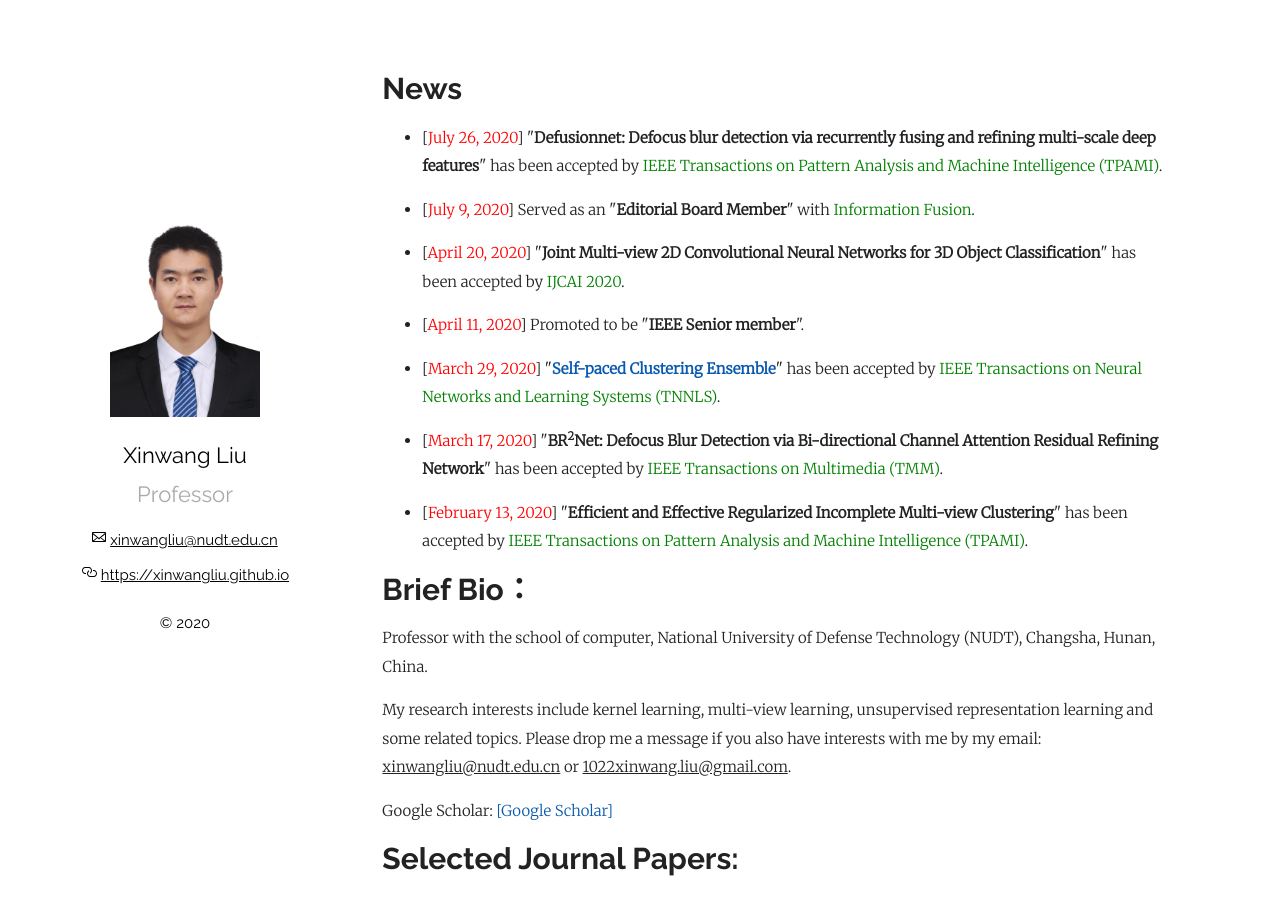
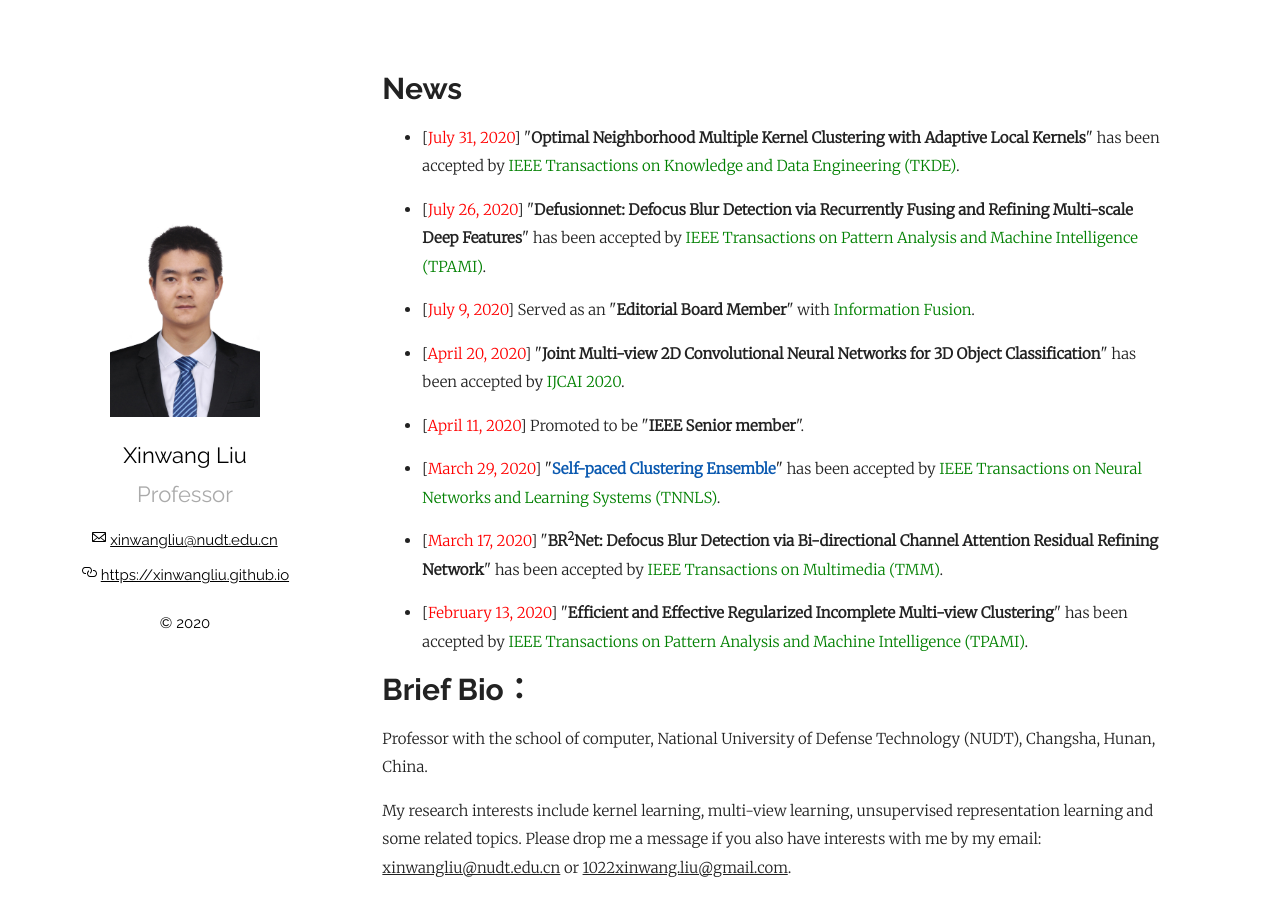
Before and after one commit to wx-liang/xinwangliu.github.io, a Jekyll site: the page built from index.md, in a window 1280 px wide and 900 px high. Built offline with Jekyll 4.4.1, drawn with Linux system fonts in a browser that asks for light colours; our own code applies the rules of GitHub Pages for plain Markdown files.

Commit message:
Update index.md

```diff
--- a/index.md
+++ b/index.md
@@ -5,7 +5,9 @@
 # News
 <ul>
 
-<p style="margin-top: 6px;"><li>[<font color="red">July 26, 2020</font>]  "<b>Defusionnet: Defocus blur detection via recurrently fusing and refining multi-scale deep features</b>" has been accepted by <font color="green">IEEE Transactions on Pattern Analysis and Machine Intelligence (TPAMI)</font>.</li></p>
+<p style="margin-top: 6px;"><li>[<font color="red">July 31, 2020</font>]  "<b>Optimal Neighborhood Multiple Kernel Clustering with Adaptive Local Kernels</b>" has been accepted by <font color="green">IEEE Transactions on Knowledge and Data Engineering (TKDE)</font>.</li></p>
+
+<p style="margin-top: 6px;"><li>[<font color="red">July 26, 2020</font>]  "<b>Defusionnet: Defocus Blur Detection via Recurrently Fusing and Refining Multi-scale Deep Features</b>" has been accepted by <font color="green">IEEE Transactions on Pattern Analysis and Machine Intelligence (TPAMI)</font>.</li></p>
 
 <p style="margin-top: 6px;"><li>[<font color="red">July 9, 2020</font>] Served as an "<b>Editorial Board Member</b>" with <font color="green">Information Fusion</font>.</li></p>
 
```
